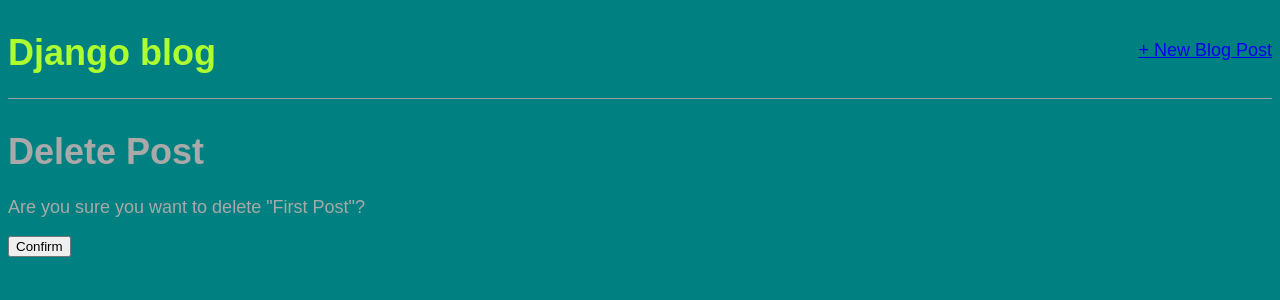
After one commit to RedHoodJT1988/blog-app, a Django app: page /post/1/delete/ in a window 1280 px wide. The commit adds this page. Shown: the top 300 px of the page. Run offline with Django 3.2, Linux system fonts and the light colour scheme; data comes from the database, SQL or seed files in the repository; both versions use the stored data as it was after the commit.

Commit message:
form input

```diff
--- a/blog/models.py
+++ b/blog/models.py
@@ -1,4 +1,5 @@
 from django.db import models
+from django.urls import reverse
 
 
 class Post(models.Model):
@@ -11,3 +12,6 @@
 
     def __str__(self):
         return self.title
+
+    def get_absolute_url(self):
+        return reverse('post_detail', args=[str(self.id)])
--- a/blog/urls.py
+++ b/blog/urls.py
@@ -5,4 +5,7 @@
 urlpatterns = [
     path('', views.BlogListView.as_view(), name='home'),
     path('post/<int:pk>/', views.BlogDetailView.as_view(), name='post_detail'),
+    path('post/new/', views.BlogCreateView.as_view(), name='post_new'),
+    path('post/<int:pk>/edit/', views.BlogUpdateView.as_view(), name='post_edit'),
+    path('post/<int:pk>/delete/', views.BlogDeleteView.as_view(), name='post_delete'),
 ]
--- a/blog/views.py
+++ b/blog/views.py
@@ -1,4 +1,6 @@
 from django.views.generic import ListView, DetailView
+from django.views.generic.edit import CreateView, UpdateView, DeleteView
+from django.urls import reverse_lazy
 
 from .models import Post
 
@@ -11,3 +13,21 @@
 class BlogDetailView(DetailView):
     model = Post
     template_name = 'post_detail.html'
+
+
+class BlogCreateView(CreateView):
+    model = Post
+    template_name = 'post_new.html'
+    fields = '__all__'
+
+
+class BlogUpdateView(UpdateView):
+    model = Post
+    fields = ['title', 'body']
+    template_name = 'post_edit.html'
+
+
+class BlogDeleteView(DeleteView):
+    model = Post
+    template_name = 'post_delete.html'
+    success_url = reverse_lazy('home')
--- a/static/css/base.css
+++ b/static/css/base.css
@@ -31,7 +31,7 @@
 
 .post-enry h2 a,
 .post-entry h2 a:visited {
-  color: cyan;
+  color: greenyellow;
   text-decoration: none;
 }
 
--- a/templates/base.html
+++ b/templates/base.html
@@ -9,9 +9,14 @@
 
 <body>
   <header>
-    <h1>
-      <a href="/">Django blog</a>
-    </h1>
+    <div class="nav-left">
+      <h1>
+        <a href="/">Django blog</a>
+      </h1>
+    </div>
+    <div class="nav-right">
+      <a href="{% url 'post_new' %}">+ New Blog Post</a>
+    </div>
   </header>
   <div class="container">
     {% block content %} {% endblock content %}
--- /dev/null
+++ b/templates/post_delete.html
@@ -0,0 +1,7 @@
+{% extends 'base.html' %} {% block content %}
+<h1>Delete Post</h1>
+<form action="" method="post">{% csrf_token %}
+  <p>Are you sure you want to delete "{{ post.title }}"?</p>
+  <input type="submit" value="Confirm" />
+</form>
+{% endblock %}
--- a/templates/post_detail.html
+++ b/templates/post_detail.html
@@ -4,4 +4,10 @@
   <p>{{ post.body }}</p>
 </div>
 
+<p>
+  <a href="{% url 'post_edit' post.pk %}">+ Edit Blog Post</a>
+</p>
+<p>
+  <a href="{% url 'post_delete' post.pk %}">+ Delete Blog Post</a>
+</p>
 {% endblock content %}
--- /dev/null
+++ b/templates/post_edit.html
@@ -0,0 +1,6 @@
+{% extends 'base.html' %} {% block content %}
+<h1>Edit post</h1>
+<form action="" method="post">{% csrf_token %} {{ form.as_p }}
+  <input type="submit" value="Update" />
+</form>
+{% endblock %}
--- /dev/null
+++ b/templates/post_new.html
@@ -0,0 +1,6 @@
+{% extends 'base.html' %} {% block content %}
+<h1>New Post</h1>
+<form action="" method="post">{% csrf_token %} {{ form.as_p }}
+  <input type="submit" value="Save" />
+</form>
+{% endblock %}
```
Also changed, not shown: blog/tests.py (+18 -0 lines), db.sqlite3.
